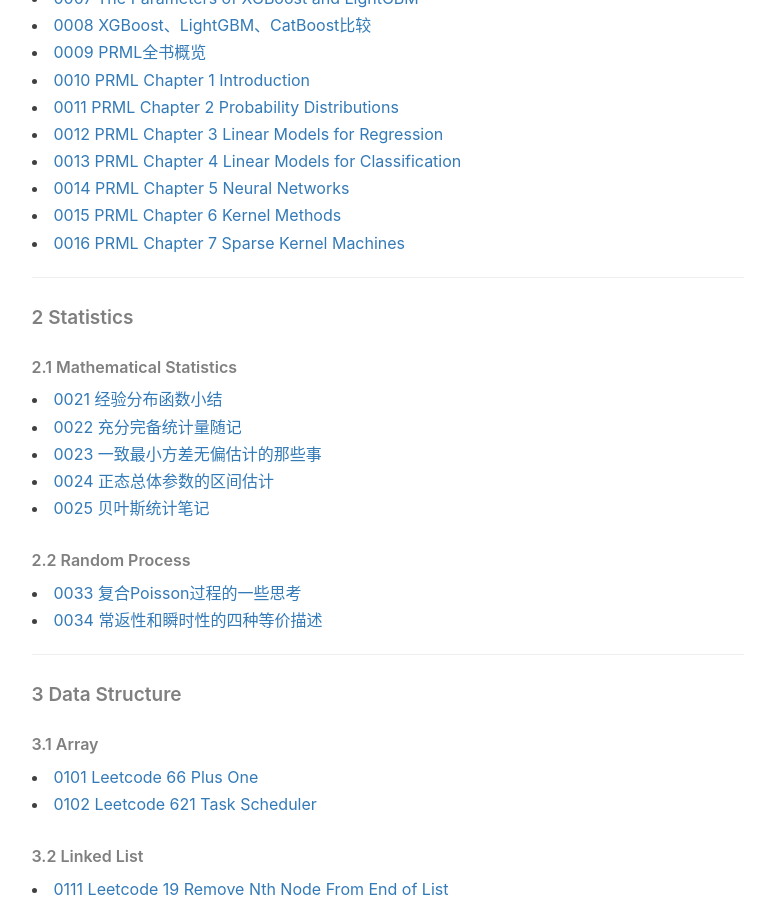
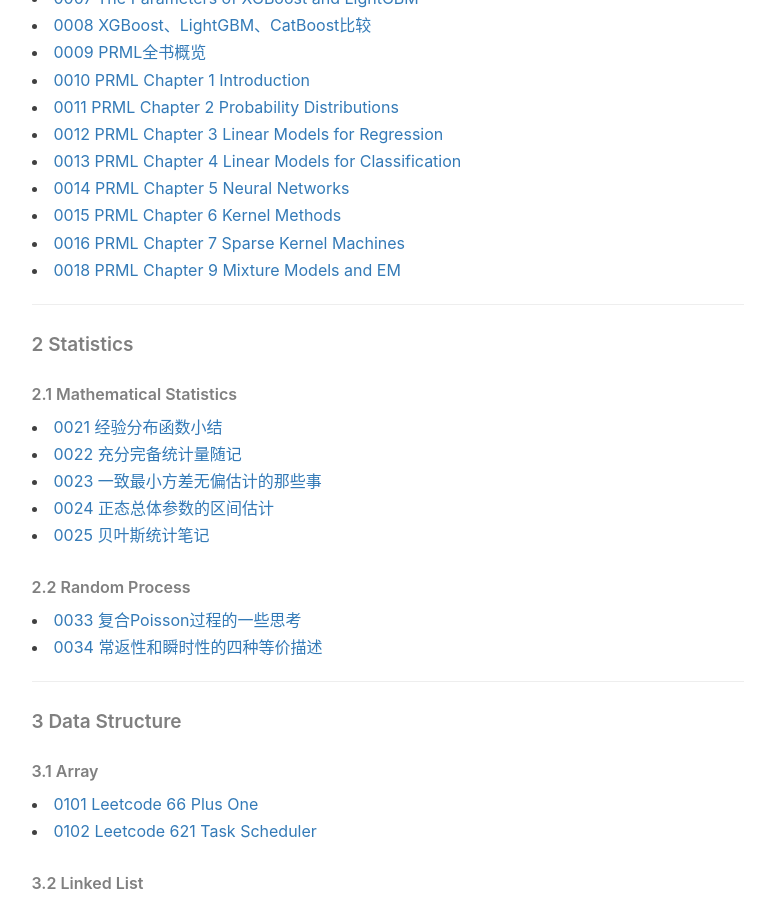
Before and after one commit to ZaccWu/ZaccWu.github.io, a Jekyll site: the page built from post list.html, in a window 1280 px wide and 900 px high, scrolled down 905 px. Shown: the whole window, without its empty margins (136-911 px from the left). Built offline with Jekyll 4.4.1, drawn with Linux system fonts in a browser that asks for light colours; nearby versions of some CDN libraries; comment, search, counter and statistics services are not loaded.

Commit message:
Update post list.html

```diff
--- a/post list.html
+++ b/post list.html
@@ -39,6 +39,7 @@
     <li><a href="https://tinky2013.github.io/2019/09/16/PRML-Chapter-5-Neural-Networks/">0014 PRML Chapter 5 Neural Networks</a></li>
     <li><a href="https://tinky2013.github.io/2019/09/17/PRML-Chapter-6-Kernel-Methods/">0015 PRML Chapter 6 Kernel Methods</a></li>
     <li><a href="https://tinky2013.github.io/2019/09/19/PRML-Chapter-7-Sparse-Kernel-Machines/">0016 PRML Chapter 7 Sparse Kernel Machines</a></li>
+    <li><a href="https://tinky2013.github.io/2019/09/25/PRML-Chapter-9-Mixture-Models-and-EM/">0018 PRML Chapter 9 Mixture Models and EM</a></li>
 
     <hr>
     <h5>2 Statistics</h5>
```
